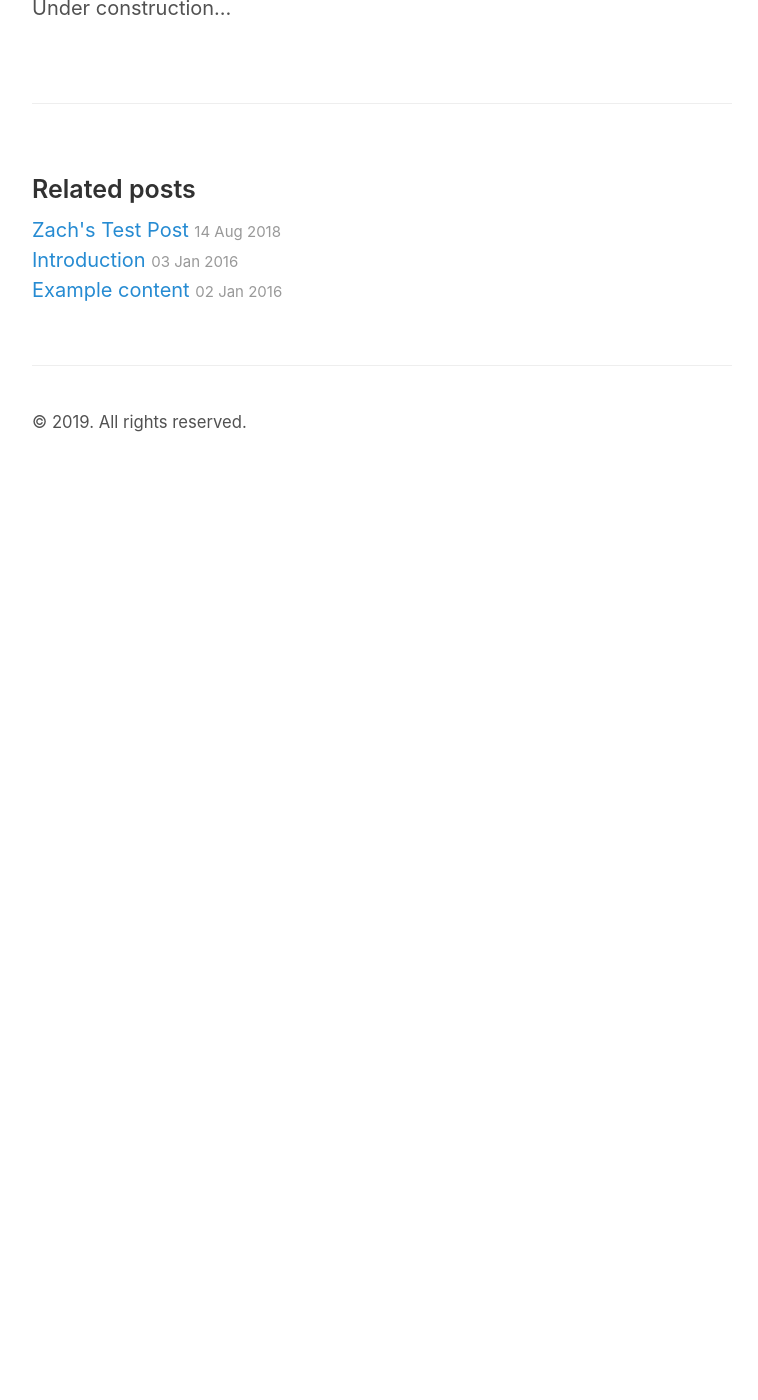
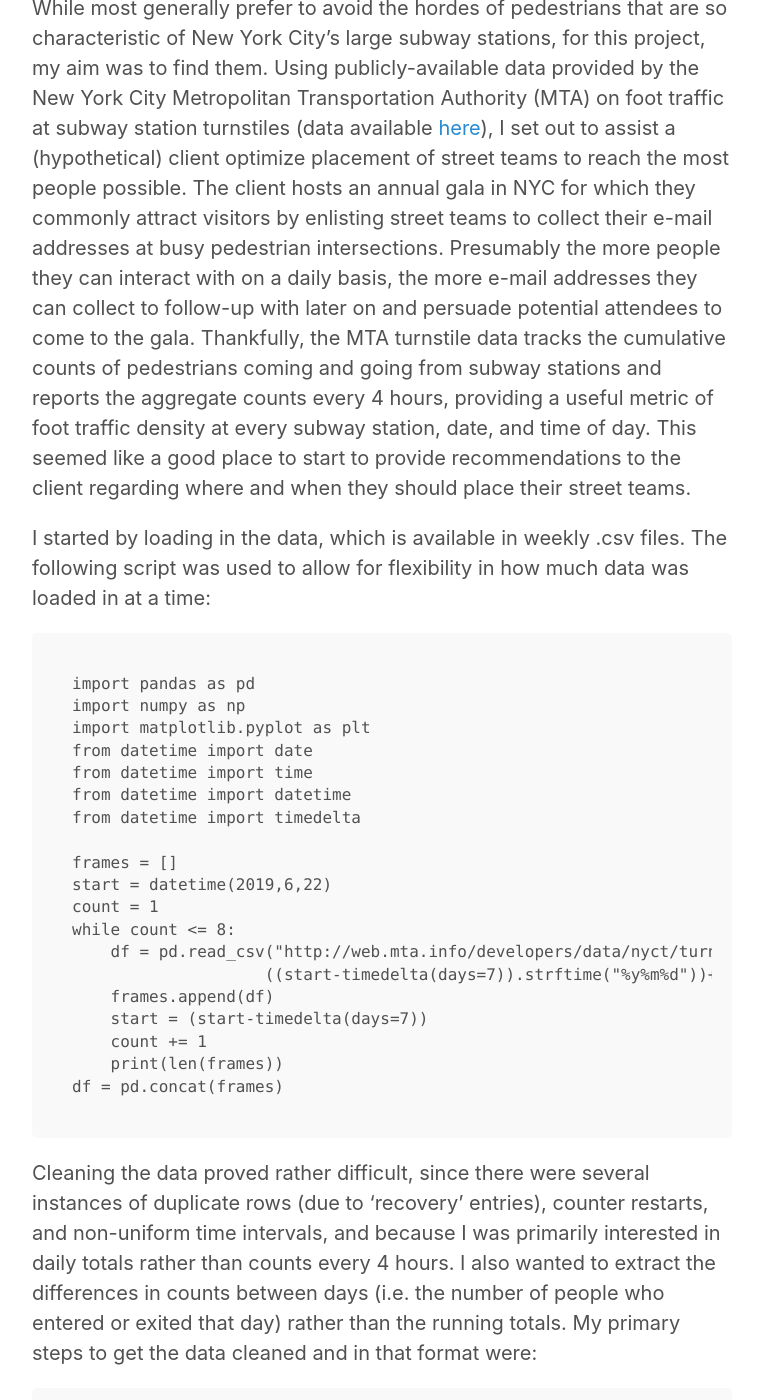
Before and after one commit to peterilhardt/peterilhardt.github.io, a Jekyll site: the page built from _posts/2019-07-05-MTA_Subway_Traffic.md, in a window 1280 px wide and 1400 px high, scrolled down 270 px. Shown: the whole window, without its empty margins (258-1016 px from the left). Built offline with Jekyll 4.4.1, drawn with Linux system fonts in a browser that asks for light colours; before the commit the page ends 900 px from its top, so only the background shows below that; some of the changed text lies outside the part shown.

Commit message:
started first post on MTA Subway analysis

````diff
--- a/_posts/2019-07-05-MTA_Subway_Traffic.md
+++ b/_posts/2019-07-05-MTA_Subway_Traffic.md
@@ -3,4 +3,83 @@ layout: post
 title: An Analysis of MTA Subway Traffic
 ---
 
-Under construction...
+While most generally prefer to avoid the hordes of pedestrians that are so characteristic of New York City's large subway stations, for this project, my aim was to find them. Using publicly-available data provided by the New York City Metropolitan Transportation Authority (MTA) on foot traffic at subway station turnstiles (data available [here](http://web.mta.info/developers/turnstile.html)), I set out to assist a (hypothetical) client optimize placement of street teams to reach the most people possible. The client hosts an annual gala in NYC for which they commonly attract visitors by enlisting street teams to collect their e-mail addresses at busy pedestrian intersections. Presumably the more people they can interact with on a daily basis, the more e-mail addresses they can collect to follow-up with later on and persuade potential attendees to come to the gala. Thankfully, the MTA turnstile data tracks the cumulative counts of pedestrians coming and going from subway stations and reports the aggregate counts every 4 hours, providing a useful metric of foot traffic density at every subway station, date, and time of day. This seemed like a good place to start to provide recommendations to the client regarding where and when they should place their street teams.
+
+I started by loading in the data, which is available in weekly .csv files. The following script was used to allow for flexibility in how much data was loaded in at a time:
+
+```
+import pandas as pd
+import numpy as np
+import matplotlib.pyplot as plt
+from datetime import date
+from datetime import time
+from datetime import datetime
+from datetime import timedelta
+
+frames = []
+start = datetime(2019,6,22)
+count = 1
+while count <= 8:
+    df = pd.read_csv("http://web.mta.info/developers/data/nyct/turnstile/turnstile_"+
+                    ((start-timedelta(days=7)).strftime("%y%m%d"))+".txt")
+    frames.append(df)
+    start = (start-timedelta(days=7))
+    count += 1
+    print(len(frames))
+df = pd.concat(frames)
+```
+
+Cleaning the data proved rather difficult, since there were several instances of duplicate rows (due to 'recovery' entries), counter restarts, and non-uniform time intervals, and because I was primarily interested in daily totals rather than counts every 4 hours. I also wanted to extract the differences in counts between days (i.e. the number of people who entered or exited that day) rather than the running totals. My primary steps to get the data cleaned and in that format were:
+
+```
+mta.columns = mta.columns.str.strip()
+mta['date_time'] = mta['DATE'] + ' ' + mta['TIME']
+mta['date_time'] = mta['date_time'].apply(parser.parse)
+
+keys = ['C/A', 'UNIT', 'SCP', 'STATION', 'date_time']
+mta.drop_duplicates(subset=keys, inplace=True)
+
+mta_by_date = mta.groupby(['C/A', 'UNIT', 'SCP', 'STATION', 'DATE'],
+                          as_index = False)['ENTRIES', 'EXITS'].first()
+
+mta_by_date[["PREV_DATE", "PREV_ENTRIES", "PREV_EXITS"]] = \
+    mta_by_date.groupby(["C/A", "UNIT", "SCP", "STATION"])["DATE", "ENTRIES", "EXITS"].\
+    transform(lambda x: x.shift(1))
+
+mta_by_date.dropna(subset=["PREV_DATE"], axis=0, inplace=True)
+mta_by_date = mta_by_date[mta_by_date["ENTRIES"] >= mta_by_date["PREV_ENTRIES"]]
+mta_by_date = mta_by_date[mta_by_date["EXITS"] >= mta_by_date["PREV_EXITS"]]
+mta_by_date.drop(columns='DATE', axis=1, inplace = True)
+mta_by_date.rename(index = str, columns = {'PREV_DATE': 'DATE'}, inplace = True)
+mta_by_date['DATE'] = pd.to_datetime(mta_by_date.DATE, format = '%m/%d/%Y')
+
+dayOfWeek={0:'Monday', 1:'Tuesday', 2:'Wednesday', 3:'Thursday', 4:'Friday', 5:'Saturday', 6:'Sunday'}
+mta_by_date['weekday'] = mta_by_date.DATE.apply(datetime.weekday)
+mta_by_date['weekday'] = mta_by_date['weekday'].map(dayOfWeek)
+
+mta_by_date['daily_entries'] = mta_by_date['ENTRIES'] - mta_by_date['PREV_ENTRIES']
+mta_by_date['daily_exits'] = mta_by_date['EXITS'] - mta_by_date['PREV_EXITS']
+
+mta_by_date = mta_by_date[(mta_by_date.daily_entries < 20000) & (mta_by_date.daily_exits < 20000)]
+```
+
+With the data cleaned and prepared, I was ready to do some exploratory analysis.
+
+Some of the more predictable aspects of MTA pedestrian traffic quickly became clear. Weekdays were by far busier than weekends, with peak traffic generally occurring around the middle of the week. The following plots summarize this trend well:
+
+![weekday_boxplot](https://github.com/peterilhardt/peterilhardt.github.io/tree/master/images/Weekday_Boxplot.png)
+
+![daily_traffic_stations](https://github.com/peterilhardt/peterilhardt.github.io/tree/master/images/Daily_Traffic_Stations.png)
+
+It was also clear that some stations were far busier than others. The distribution of total foot traffic by station was highly right-skewed, shown here on a log scale:
+
+![hist_log_total_traffic](https://github.com/peterilhardt/peterilhardt.github.io/tree/master/images/Hist_log_Total_Traffic.png)
+
+The busiest stations themselves were somewhat predictable, capped by Penn Station, Grand Central Station, Herald Square, Union Square, and Times Square:
+
+![bar_busiest_stations](https://github.com/peterilhardt/peterilhardt.github.io/tree/master/images/Bar_Busiest_Stations_2.png)
+
+
+
+
+To be continued...
````
